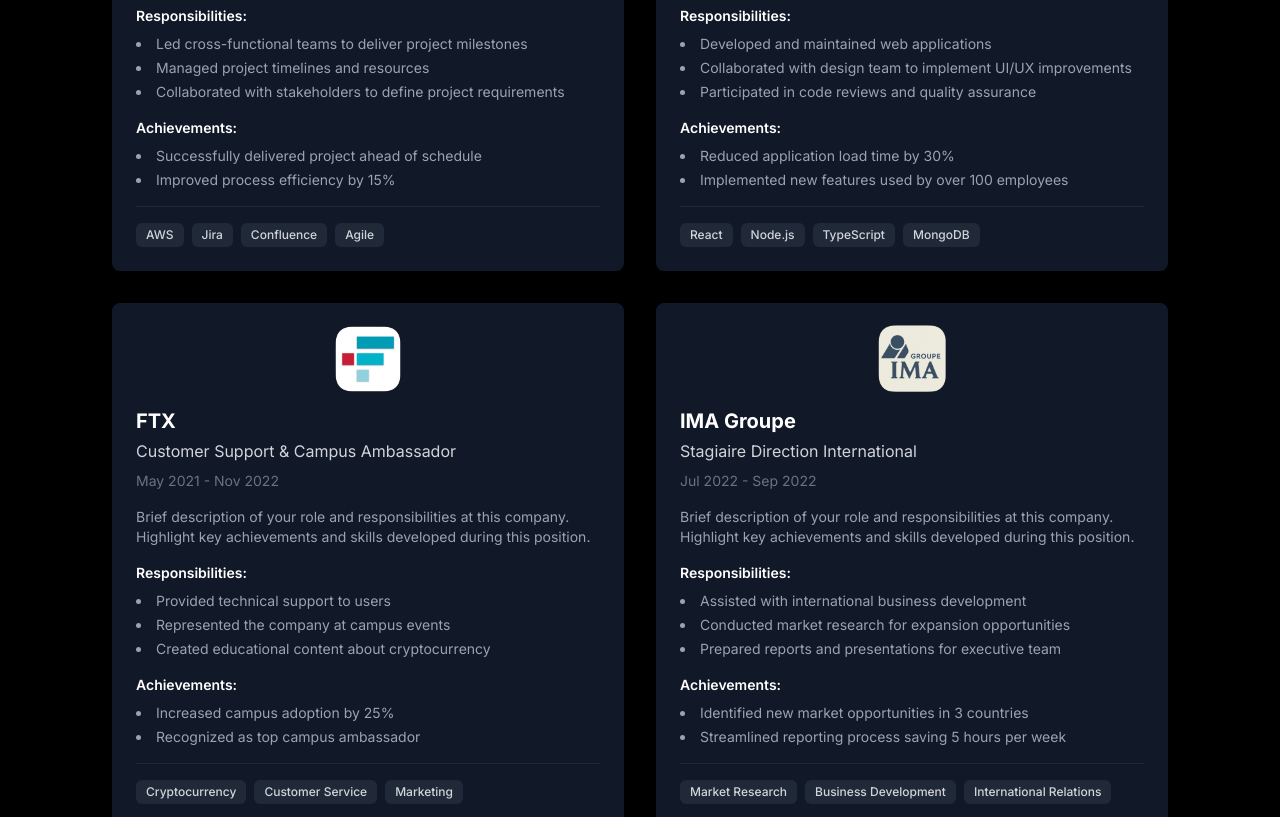
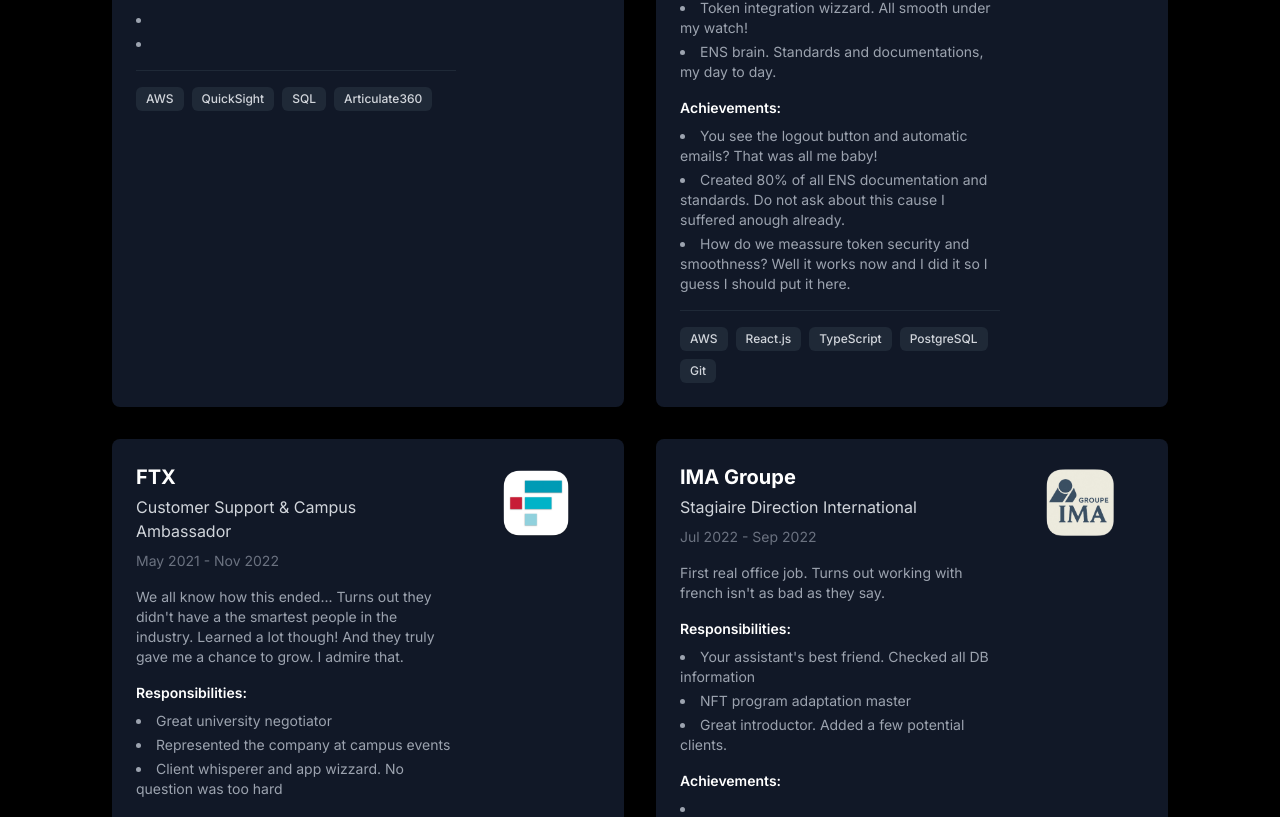
Before and after one commit to juannluengo/personalWebsite, a Next.js app: page /experience in a window 1280 px wide. Shown: the part 719-1536 px from the top of the page. Built offline with nearby package versions, Linux system fonts and the light colour scheme.

Commit message:
Info working experience

```diff
--- a/src/app/experience/page.tsx
+++ b/src/app/experience/page.tsx
@@ -6,22 +6,9 @@
 
 const WorkExperienceCard: React.FC<{ item: WorkExperience }> = ({ item }) => (
   <div id={item.id} className="bg-gray-900 rounded-lg shadow-xl overflow-hidden h-full transition-transform duration-300 hover:scale-[1.02]">
-    <div className="p-6 flex flex-col h-full">
-      {/* Company Logo */}
-      {item.image && (
-        <div className="w-32 h-16 mb-4 mx-auto flex items-center justify-center">
-          <Image
-            src={getImagePath(item.image)}
-            alt={`${item.company} logo`}
-            width={item.imageSize?.width || 100}
-            height={item.imageSize?.height || 50}
-            className="object-contain"
-            unoptimized
-          />
-        </div>
-      )}
-
-      {/* Company & Role */}
+    <div className="p-6 flex flex-row justify-between h-full">
+      {/* Text Content - Left Side */}
+      <div className="flex-1 pr-4">
         <h3 className="text-xl font-bold text-white mb-1">{item.company}</h3>
         <p className="text-base text-gray-300 mb-2">{item.role}</p>
         <p className="text-sm text-gray-500 mb-4">{item.period}</p>
@@ -68,6 +55,21 @@
           </div>
         )}
       </div>
+
+      {/* Company Logo - Right Side */}
+      {item.image && (
+        <div className="w-32 flex-shrink-0 flex items-start justify-center">
+          <Image
+            src={getImagePath(item.image)}
+            alt={`${item.company} logo`}
+            width={item.imageSize?.width || 100}
+            height={item.imageSize?.height || 50}
+            className="object-contain"
+            unoptimized
+          />
+        </div>
+      )}
+    </div>
   </div>
 );
 
--- a/src/data/work-experience.ts
+++ b/src/data/work-experience.ts
@@ -26,17 +26,17 @@
     period: 'Feb 2025 - Present',
     image: getImagePath('/images/companies/AmazonAppIcon.png'),
     imageSize: { width: 80, height: 80 },
-    description: 'Brief description of your role and responsibilities at this company. Highlight key achievements and skills developed during this position.',
+    description: '',
     responsibilities: [
-      'Led cross-functional teams to deliver project milestones',
-      'Managed project timelines and resources',
-      'Collaborated with stakeholders to define project requirements'
+      'SQL query master',
+      '360º camera whisperer and tour builder',
+      'Expert Python reporter'
     ],
     achievements: [
-      'Successfully delivered project ahead of schedule',
-      'Improved process efficiency by 15%'
+      '',
+      ''
     ],
-    technologies: ['AWS', 'Jira', 'Confluence', 'Agile']
+    technologies: ['AWS', 'QuickSight', 'SQL', 'Articulate360']
   },
   {
     id: 'company-2',
@@ -45,17 +45,18 @@
     period: 'Jul 2023 - Sep 2023',
     image: getImagePath('/images/companies/ArupAppIcon.png'),
     imageSize: { width: 80, height: 80 },
-    description: 'Brief description of your role and responsibilities at this company. Highlight key achievements and skills developed during this position.',
+    description: 'Love moves mountains, or so they say. Lots of firsts in this internship. Learned a lot and meet really cool people.',
     responsibilities: [
-      'Developed and maintained web applications',
-      'Collaborated with design team to implement UI/UX improvements',
-      'Participated in code reviews and quality assurance'
+      'Application interoperability boss',
+      'Token integration wizzard. All smooth under my watch!',
+      'ENS brain. Standards and documentations, my day to day.'
     ],
     achievements: [
-      'Reduced application load time by 30%',
-      'Implemented new features used by over 100 employees'
+      'You see the logout button and automatic emails? That was all me baby!',
+      'Created 80\% of all ENS documentation and standards. Do not ask about this cause I suffered anough already.',
+      'How do we meassure token security and smoothness? Well it works now and I did it so I guess I should put it here.'
     ],
-    technologies: ['React', 'Node.js', 'TypeScript', 'MongoDB']
+    technologies: ['AWS', 'React.js', 'TypeScript', 'PostgreSQL', 'Git']
   },
   {
     id: 'company-3',
@@ -64,17 +65,19 @@
     period: 'May 2021 - Nov 2022',
     image: getImagePath('/images/companies/FTXAppIcon.png'),
     imageSize: { width: 80, height: 80 },
-    description: 'Brief description of your role and responsibilities at this company. Highlight key achievements and skills developed during this position.',
+    description: 'We all know how this ended... Turns out they didn\'t have a the smartest people in the industry. Learned a lot though! And they truly gave me a chance to grow. I admire that.',
     responsibilities: [
-      'Provided technical support to users',
+      'Great university negotiator',
       'Represented the company at campus events',
-      'Created educational content about cryptocurrency'
+      'Client whisperer and app wizzard. No question was too hard'
     ],
     achievements: [
-      'Increased campus adoption by 25%',
-      'Recognized as top campus ambassador'
+      '0to1 agrrements with IE and UFV universities',
+      '23x spanish-speaking socials',
+      '100% success rate in customer support',
+      'Improved UX and KYC process (saved 3m/user)'
     ],
-    technologies: ['Cryptocurrency', 'Customer Service', 'Marketing']
+    technologies: ['UX/Ui', 'Customer Service', 'Marketing', 'Blockchain']
   },
   {
     id: 'company-4',
@@ -83,17 +86,17 @@
     period: 'Jul 2022 - Sep 2022',
     image: getImagePath('/images/companies/IMAAppIcon.png'),
     imageSize: { width: 80, height: 80 },
-    description: 'Brief description of your role and responsibilities at this company. Highlight key achievements and skills developed during this position.',
+    description: 'First real office job. Turns out working with french isn\'t as bad as they say.',
     responsibilities: [
-      'Assisted with international business development',
-      'Conducted market research for expansion opportunities',
-      'Prepared reports and presentations for executive team'
+      'Your assistant\'s best friend. Checked all DB information',
+      'NFT program adaptation master',
+      'Great introductor. Added a few potential clients.'
     ],
     achievements: [
-      'Identified new market opportunities in 3 countries',
-      'Streamlined reporting process saving 5 hours per week'
+      '',
+      ''
     ],
-    technologies: ['Market Research', 'Business Development', 'International Relations']
+    technologies: ['Market Research', 'Agile', 'CRM', 'French']
   }
 ];
 
```
Lines whose indentation alone changed are shown as unchanged.
